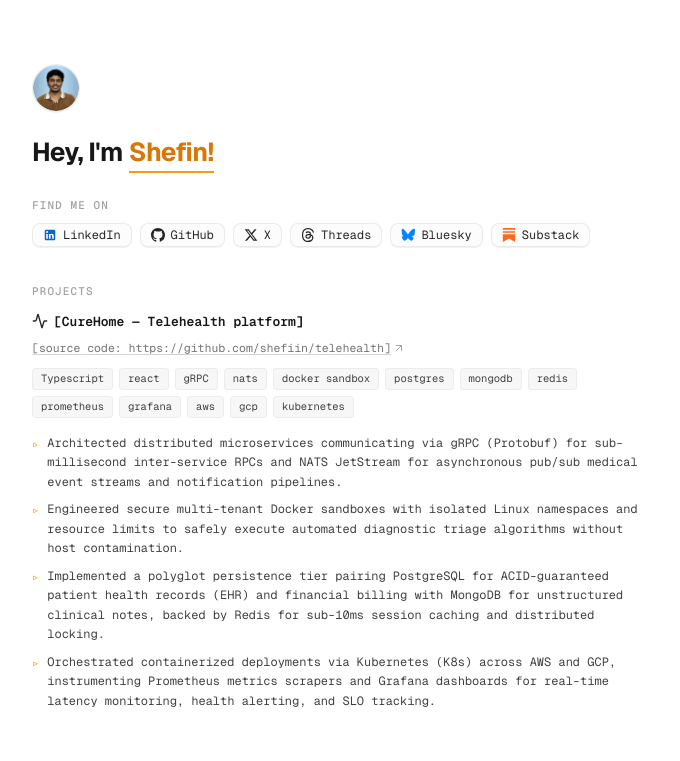
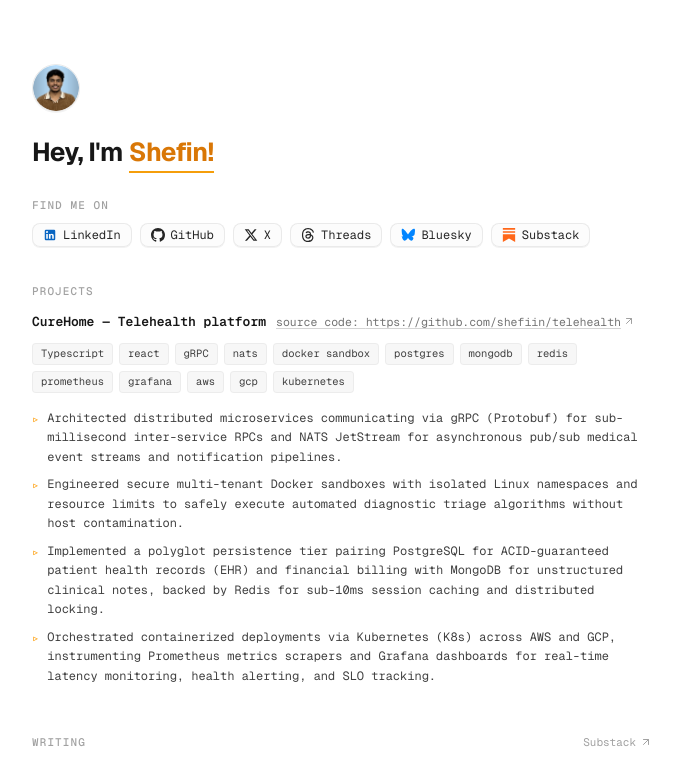
Before and after one commit to shefiin/shefin, a Next.js app in the folder client/: page / in a window 1280 px wide. Shown: the top 761 px of the page, without its empty margins (298-978 px from the left). Built offline with nearby package versions, Linux system fonts and the light colour scheme; no server answers.

Commit message:
fix: remove brackets and icon from CureHome project header

```diff
--- a/client/app/page.tsx
+++ b/client/app/page.tsx
@@ -4,7 +4,6 @@ import React, { useState, useEffect } from 'react';
 import Image from 'next/image';
 import { TechIcon } from './components/TechIcons';
 import { SocialIcon } from './components/SocialIcons';
-import { ProjectIcon } from './components/ProjectIcon';
 import { AdminDrawer } from './components/AdminDrawer';
 import { ArrowUpRight } from 'lucide-react';
 
@@ -301,12 +300,11 @@ export default function Home() {
                 key={project._id || idx}
                 className="space-y-2.5"
               >
-                {/* Header: [Title][source code: url] — borderless minimalist presentation */}
-                <div className="flex items-baseline gap-2 flex-wrap text-[13px] font-mono">
-                  <div className="flex items-center gap-1.5 font-semibold text-neutral-900">
-                    <ProjectIcon iconKey={project.iconKey} className="w-4 h-4 text-neutral-800 shrink-0" />
-                    <span>[{project.title}]</span>
-                  </div>
+                {/* Header: Title & source code link (no brackets, no icon) */}
+                <div className="flex items-baseline gap-2.5 flex-wrap text-[13px] font-mono">
+                  <h3 className="font-semibold text-neutral-900">
+                    {project.title}
+                  </h3>
 
                   {project.sourceCode && (
                     <a
@@ -315,7 +313,7 @@ export default function Home() {
                       rel="noopener noreferrer"
                       className="text-neutral-500 hover:text-neutral-900 text-[11.5px] transition underline underline-offset-2 decoration-neutral-300 hover:decoration-neutral-600 inline-flex items-center gap-0.5"
                     >
-                      <span>[source code: {project.sourceCode}]</span>
+                      <span>source code: {project.sourceCode}</span>
                       <ArrowUpRight className="w-3 h-3 text-neutral-400 inline" />
                     </a>
                   )}
```
